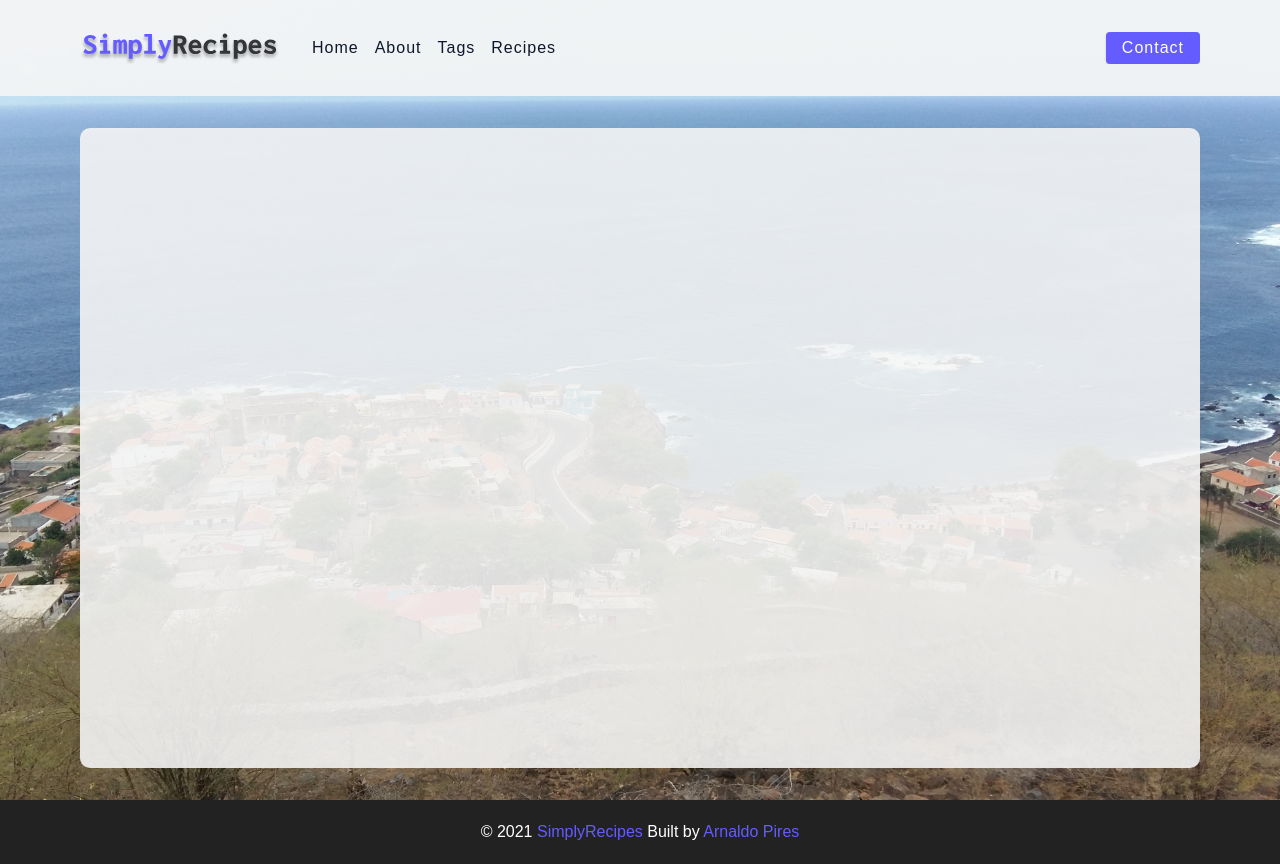
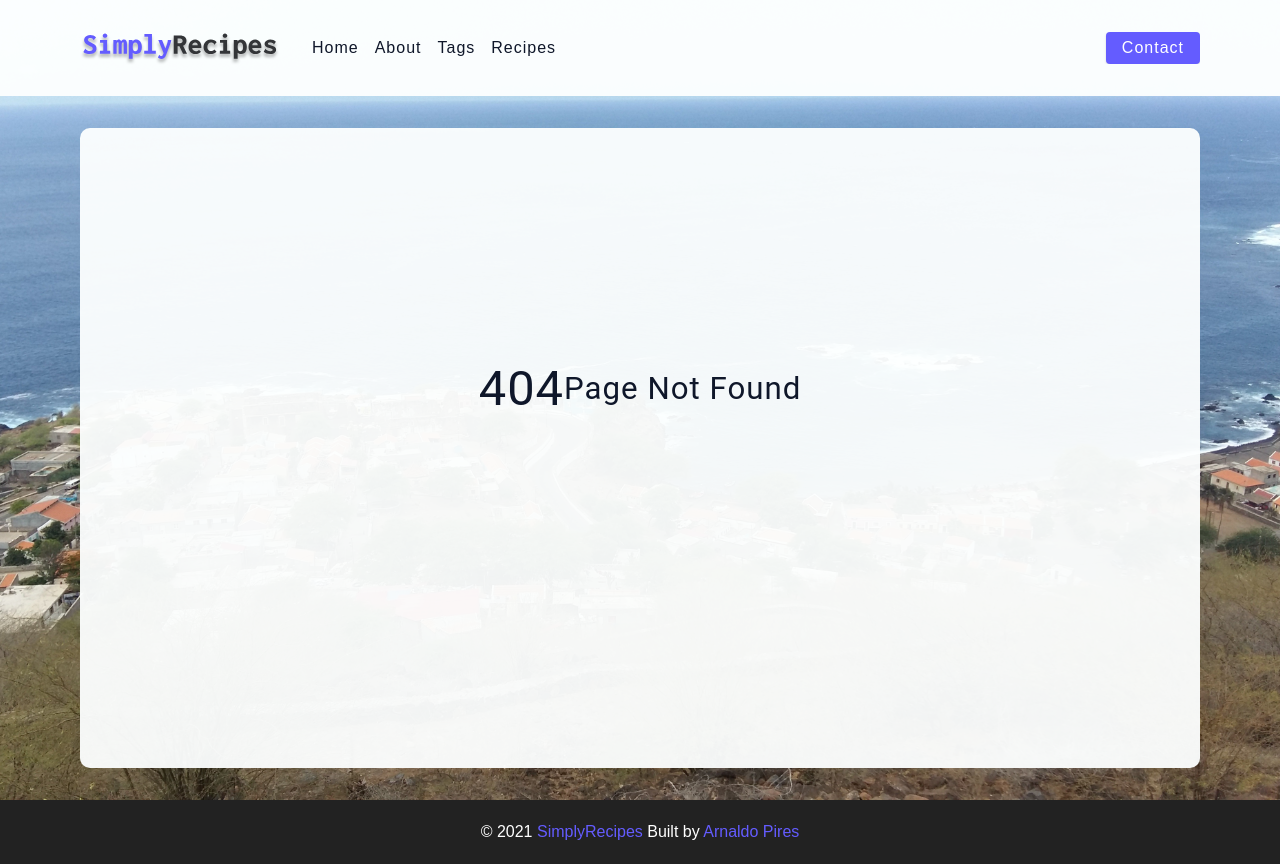
Before and after one commit to ArnoldPires/SimplyRecipes, a PHP site: page /pages/404.html in a window 1280 px wide. Run offline with PHP 8.4, Linux system fonts and the light colour scheme; some libraries are stand-ins or nearby versions.

Commit message:
created error page and some other slight adjustments

```diff
--- a/css/style.css
+++ b/css/style.css
@@ -256,13 +256,15 @@
   background-image: url(../assets/images/tag-template.jpg);
 }
 .navbar, .page {
-  background-color: #f5f5f5e3;
+  background-color: #fdfffff2;
 }
 /* Navbar */
 .navbar {
   display: flex;
   justify-content: center;
   align-items: center;
+  width: 100%;
+  z-index: 1;
 }
 .nav-center {
   width: 90vw;
@@ -401,9 +403,10 @@
   display: block;
 }
 .recipe-img {
-  height: 25rem;
+  height: 10rem;
   border-radius: var(--borderRadius);
   margin-bottom: 1rem;
+  padding: 5px;
 }
 .recipe h5 {
   margin-top: 0.25rem;
@@ -446,7 +449,7 @@
     grid-template-columns: 1fr 1fr;
   }
   .recipe-img {
-    height: 15rem;
+    height: 10rem;
   }
 }
 @media screen and (min-width: 992px) {
@@ -475,6 +478,14 @@
     grid-template-columns: 1fr 1fr 1fr;
   }
 }
+/* 404 Error */
+.error-page {
+  text-align: center;
+  padding-top: 5rem;
+}
+.error-page h1 {
+  font-size: 9rem;
+}
 /* Footer */
 footer {
   height: 4rem;
--- a/pages/404.html
+++ b/pages/404.html
@@ -41,7 +41,11 @@
     </nav>
     <!--End of Nav-->
     <!--Main-->
-    <main class="page"></main>
+    <main class="page error-page"></main>
+    <section class="hero-container">
+        <h1>404</h1>
+        <h3>Page not found</h3>
+    </section>
     <!--End of Main-->
     <!--footer-->
     <footer>
```
